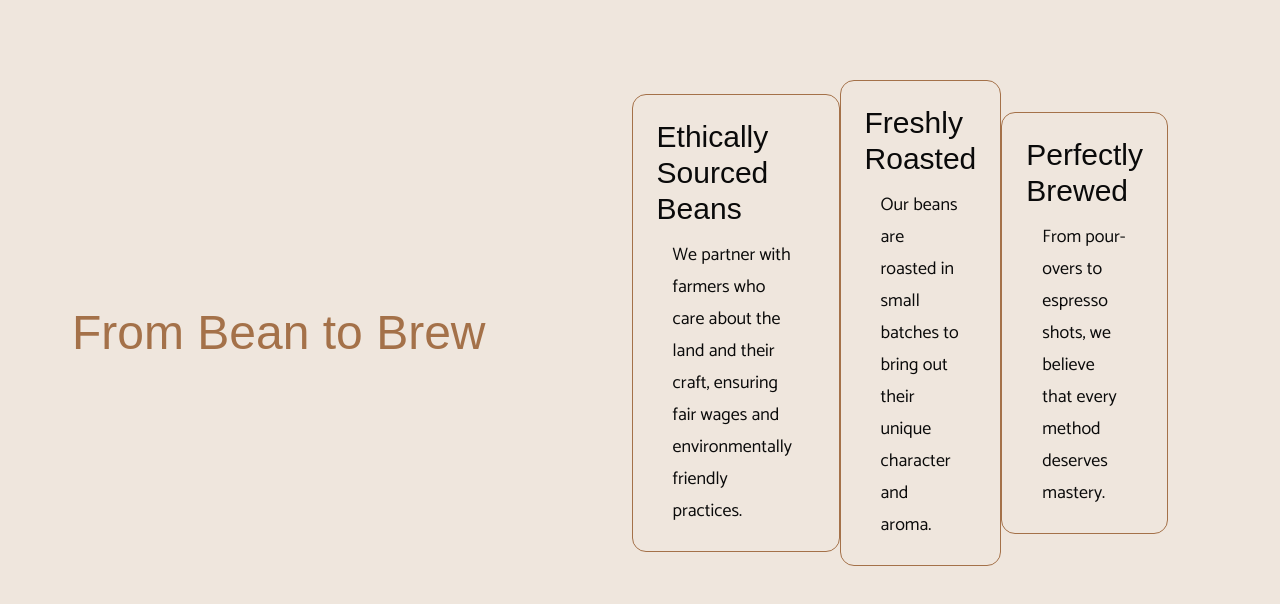
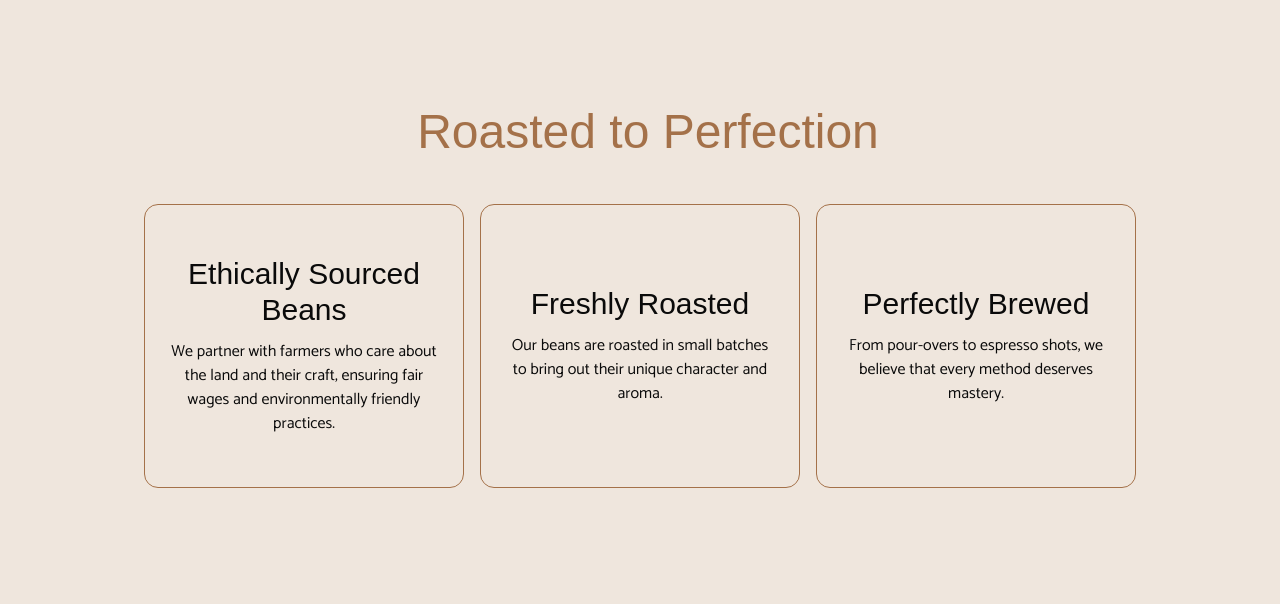
Before and after one commit to Maryammuhammadafzal/Coffee-Landing-Page, a Next.js app: page /feature in a window 1280 px wide. Shown: the top 604 px of the page. Built offline with nearby package versions, Linux system fonts and the light colour scheme; a web font is replaced by a local one.

Commit message:
created feature section

```diff
--- a/src/app/feature/page.tsx
+++ b/src/app/feature/page.tsx
@@ -19,25 +19,26 @@ const FeaturePage = () => {
     ];
     return (
         <div className='w-full h-full flex justify-center items-center lg:py-20 md:py-15 sm:py-10 py-5 px-8'>
-            <div className='md:px-6 px-4 w-full h-full flex flex-col gap-4 items-center'>
-                <div className='content w-full  h-full flex flex-col gap-4'>
-                    <h2 className='font-mono text-5xl pt-5 pl-4 leading-16 text-primary '>From Bean to Brew</h2>
-                </div>
+            <div className='md:px-6 px-4 w-full h-full flex flex-col justify-center gap-10 items-center'>
+                <div className='content w-full justify-center items-center h-full flex gap-4'>
+                    <h2 className='font-mono text-5xl pt-5 pl-4 leading-16 text-primary '>Roasted to Perfection</h2>
                 </div>
 
-            <div className='w-full mx-auto flex justify-center pr-20 items-center h-full'>
+                <div className='w-full flex gap-4 justify-center items-center h-full'>
                     {
                         feature_data.map((feature, index) => (
-                        <Card className='border border-primary flex justify-center items-center bg-transparent shadow-none w-auto h-auto max-w-xs'>
-                            <CardContent className='flex flex-col gap-3'>
+                            <Card key={index} className='border border-primary flex justify-center min-h-[284px] items-center bg-transparent shadow-none w-auto h-auto max-w-xs'>
+                                <CardContent className='flex flex-col text-center gap-3'>
                                     <h2 className='font-mono text-3xl'>{feature.title}</h2>
-                                <p className=' text-lg leading-8 px-4'>{feature.description}</p>
+                                    <p className=' text-base '>{feature.description}</p>
                                 </CardContent>
                             </Card>
                         ))
                     }
                 </div>
             </div>
+
+        </div>
     )
 }
 
--- a/src/app/page.tsx
+++ b/src/app/page.tsx
@@ -1,12 +1,14 @@
 import Image from "next/image";
 import HeroPage from "./hero/page";
 import AboutPage from "./about/page";
+import FeaturePage from "./feature/page";
 
 export default function Home() {
   return (
    <div className="w-full h-auto overflow-hidden">
     <HeroPage/>
     <AboutPage/>
+    <FeaturePage/>
    </div>
   );
 }
```
Lines whose indentation alone changed are shown as unchanged.
